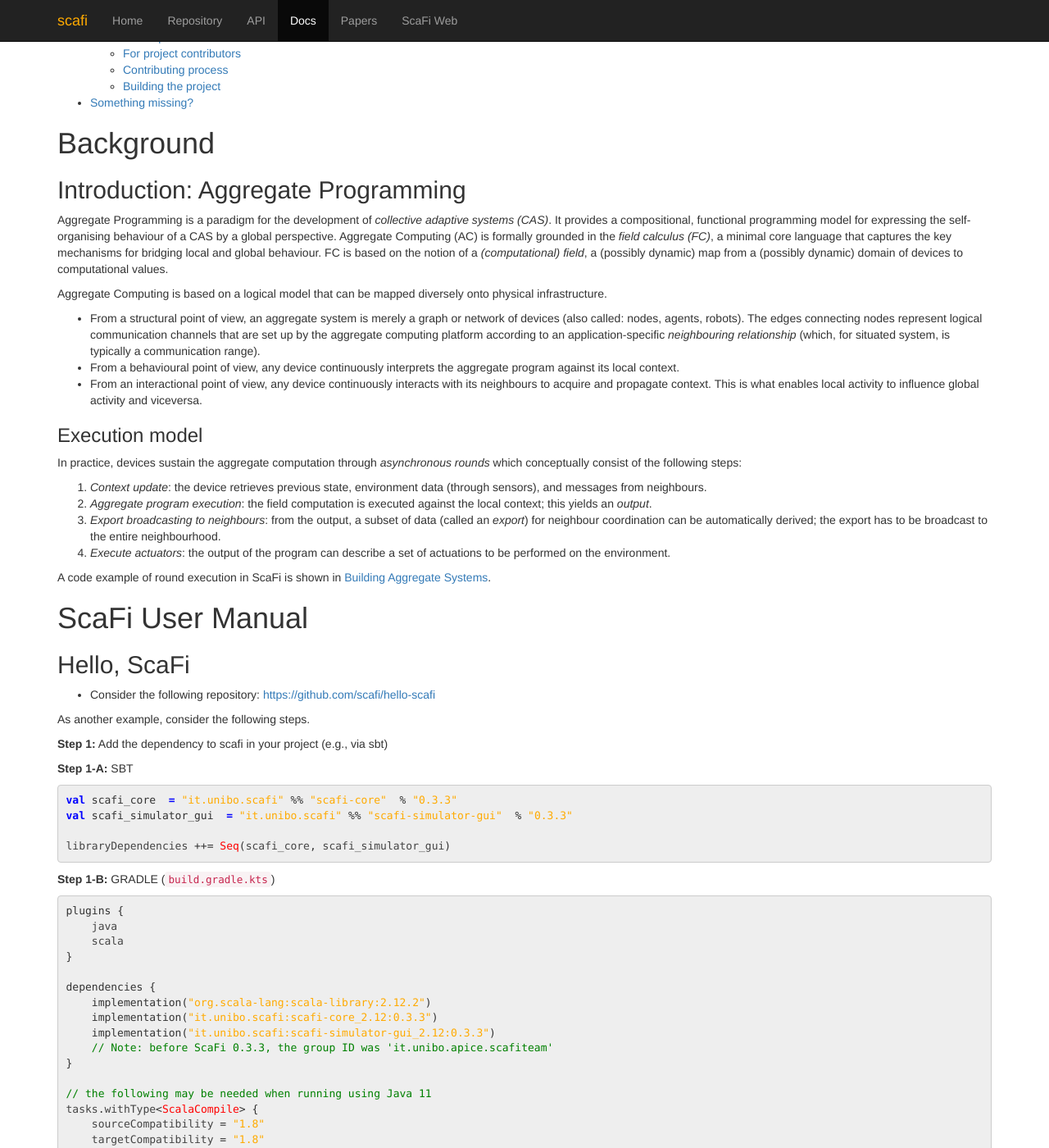
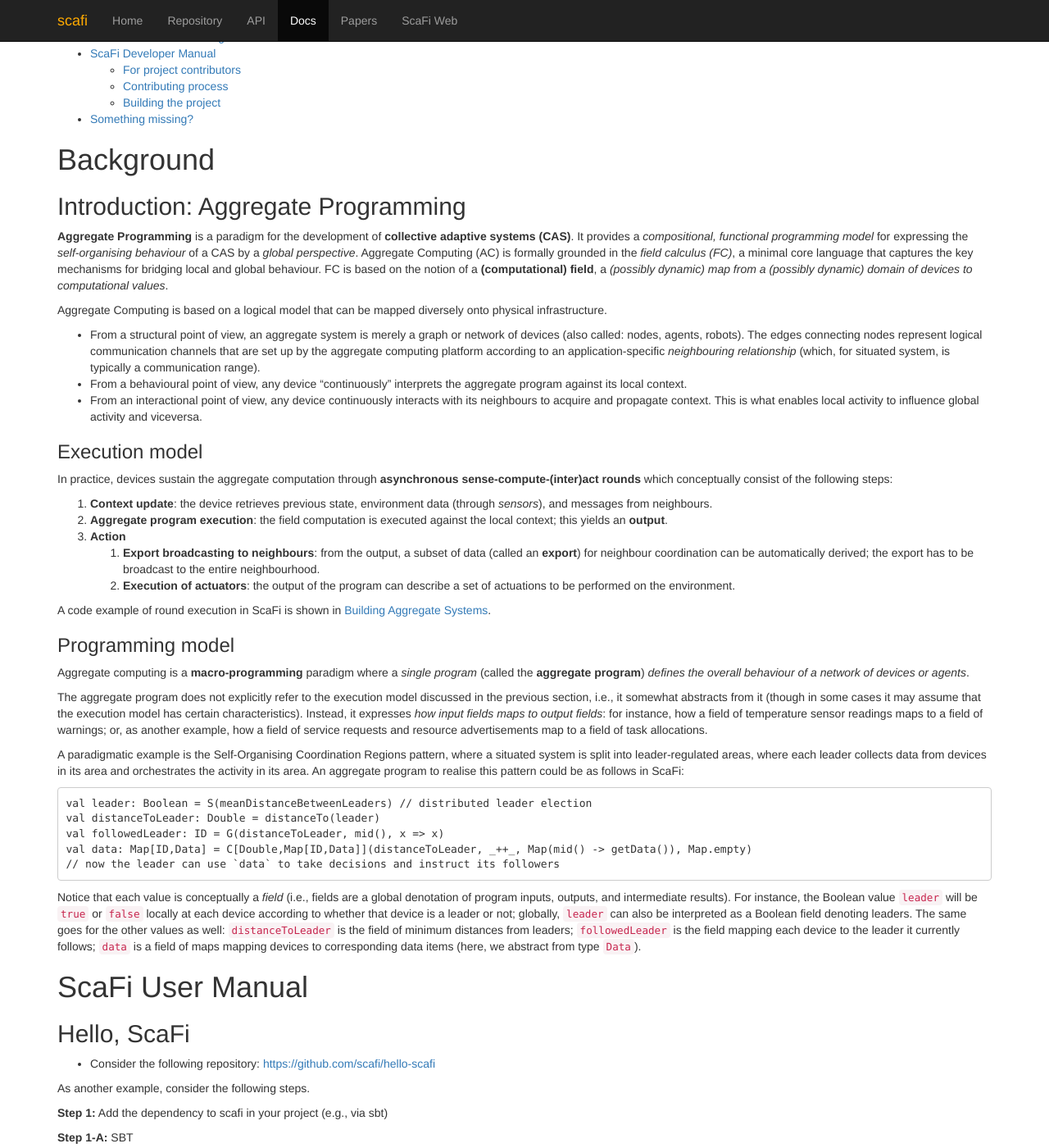
Before and after one commit to scafi/scafi.github.io, a Jekyll site: the page built from pages/docs.md, in a window 1280 px wide and 1400 px high, scrolled down 435 px. Shown: the whole window at 82% size. Built offline with Jekyll 4.4.1, drawn with Linux system fonts in a browser that asks for light colours.

Commit message:
More doc

````diff
--- a/pages/docs.md
+++ b/pages/docs.md
@@ -19,17 +19,17 @@ custom_js:
 
 ## Introduction: Aggregate Programming
 
-Aggregate Programming
+**Aggregate Programming**
 is a paradigm
-for the development of _collective adaptive systems (CAS)_.
-It provides a compositional, functional programming model
- for expressing the self-organising behaviour of a CAS
- by a global perspective.
+for the development of **collective adaptive systems (CAS)**.
+It provides a *compositional, functional programming model*
+ for expressing the *self-organising behaviour* of a CAS
+ by a *global perspective*.
 Aggregate Computing (AC) is formally grounded in the _field calculus (FC)_,
  a minimal core language that captures the key mechanisms
  for bridging local and global behaviour.
-FC is based on the notion of a _(computational) field_,
- a (possibly dynamic) map from a (possibly dynamic) domain of devices to computational values.
+FC is based on the notion of a **(computational) field**,
+ a *(possibly dynamic) map from a (possibly dynamic) domain of devices to computational values*.
 
 Aggregate Computing is based on a logical model that can be mapped diversely onto physical infrastructure.
 
@@ -40,7 +40,7 @@ The edges connecting nodes represent logical communication channels
  according to an application-specific _neighbouring relationship_
  (which, for situated system, is typically a communication range).
 * From a behavioural point of view,
- any device continuously interprets the aggregate program
+ any device "continuously" interprets the aggregate program
  against its local context.
 * From an interactional point of view,
  any device continuously interacts with its neighbours
@@ -50,15 +50,41 @@ The edges connecting nodes represent logical communication channels
 ### Execution model
 
 In practice, devices sustain the aggregate computation
- through _asynchronous rounds_ which conceptually consist of the following steps:
+ through **asynchronous sense-compute-(inter)act rounds** which conceptually consist of the following steps:
 
-1. _Context update_: the device retrieves previous state, environment data (through sensors), and messages from neighbours.
-2. _Aggregate program execution_: the field computation is executed against the local context; this yields an *output*.
-3. _Export broadcasting to neighbours_: from the output, a subset of data (called an _export_) for neighbour coordination can be automatically derived;
+1. **Context update**: the device retrieves previous state, environment data (through *sensors*), and messages from neighbours.
+2. **Aggregate program execution**: the field computation is executed against the local context; this yields an **output**.
+3. **Action**
+    1. **Export broadcasting to neighbours**: from the output, a subset of data (called an **export**) for neighbour coordination can be automatically derived;
  the export has to be broadcast to the entire neighbourhood.
-4. _Execute actuators_: the output of the program can describe a set of actuations to be performed on the environment.
+    2. **Execution of actuators**: the output of the program can describe a set of actuations to be performed on the environment.
 
 A code example of round execution in ScaFi is shown in <a href="#building-aggregate-systems">Building Aggregate Systems</a>.
+
+### Programming model
+
+Aggregate computing is a **macro-programming** paradigm where a *single program* (called the **aggregate program**) *defines the overall behaviour of a network of devices or agents*.
+
+<div class="bibtex_display" bibtexkey="macroprogramming"></div>
+
+The aggregate program does not explicitly refer to the execution model discussed in the previous section, i.e., it somewhat abstracts from it (though in some cases it may assume that the execution model has certain characteristics). Instead, it expresses *how input fields maps to output fields*:
+ for instance, how a field of temperature sensor readings maps to a field of warnings;
+ or, as another example, how a field of service requests and resource advertisements map to a field of task allocations.
+
+A paradigmatic example is the Self-Organising Coordination Regions pattern, where a situated system is split into leader-regulated areas, where each leader collects data from devices in its area and orchestrates the activity in its area. An aggregate program to realise this pattern could be as follows in ScaFi:
+
+```
+val leader: Boolean = S(meanDistanceBetweenLeaders) // distributed leader election
+val distanceToLeader: Double = distanceTo(leader)
+val followedLeader: ID = G(distanceToLeader, mid(), x => x)
+val data: Map[ID,Data] = C[Double,Map[ID,Data]](distanceToLeader, _++_, Map(mid() -> getData()), Map.empty)
+// now the leader can use `data` to take decisions and instruct its followers
+```
+
+Notice that each value is conceptually a *field* (i.e., fields are a global denotation of program inputs, outputs, and intermediate results).
+For instance, the Boolean value `leader` will be `true` or `false` locally at each device according to whether that device is a leader or not;
+ globally, `leader` can also be interpreted as a Boolean field denoting leaders. The same goes for the other values as well: `distanceToLeader` is the field of minimum distances from leaders; `followedLeader` is the field mapping each device to the leader it currently follows;
+ `data` is a field of maps mapping devices to corresponding data items (here, we abstract from type `Data`).
 
 # ScaFi User Manual
 
````
Also changed, not shown: assets/biblio.bib (+15 -0 lines).
